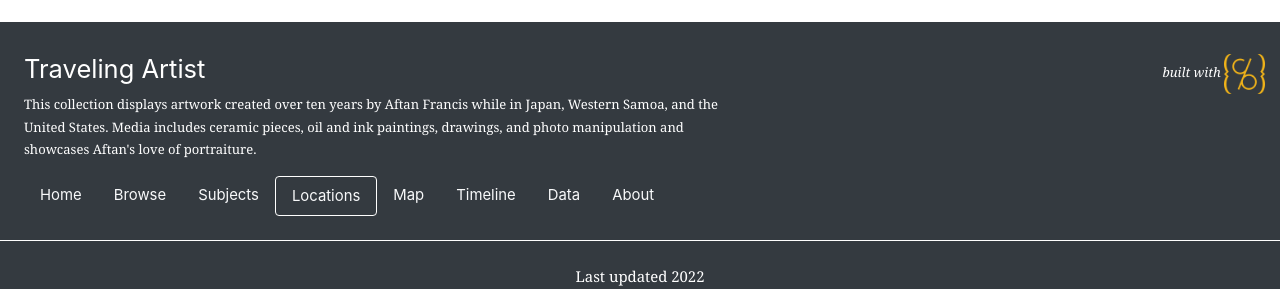
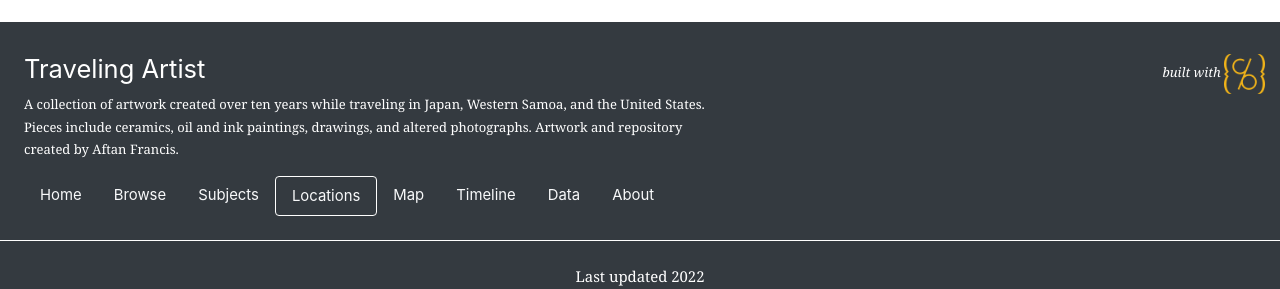
Before and after one commit to afran12/AFrancis-Portfolio, a Jekyll site: the page built from pages/locations.md, in a window 1280 px wide. Shown: the part 742-1031 px from the top of the page. Built offline with Jekyll 4.4.1, drawn with Linux system fonts in a browser that asks for light colours; nearby versions of some CDN libraries.

Commit message:
Update _config.yml

```diff
--- a/_config.yml
+++ b/_config.yml
@@ -25,7 +25,7 @@ title: Traveling Artist
 tagline: A portfolio of amateur artwork by Aftan Francis
 # description appears in meta tags and other locations
 # this description might appear in search result lists, keep around 160 characters max
-description: "This collection displays artwork created over ten years by Aftan Francis while in Japan, Western Samoa, and the United States. Media includes ceramic pieces, oil and ink paintings, drawings, and photo manipulation and showcases Aftan's love of portraiture."
+description: "A collection of artwork created over ten years while traveling in Japan, Western Samoa, and the United States. Pieces include ceramics, oil and ink paintings, drawings, and altered photographs. Artwork and repository created by Aftan Francis."
 # creator of the digital collection, to appear in meta tags; we typically use our GitHub usernames but feel free to just use your name
 author: afran12
 
```
